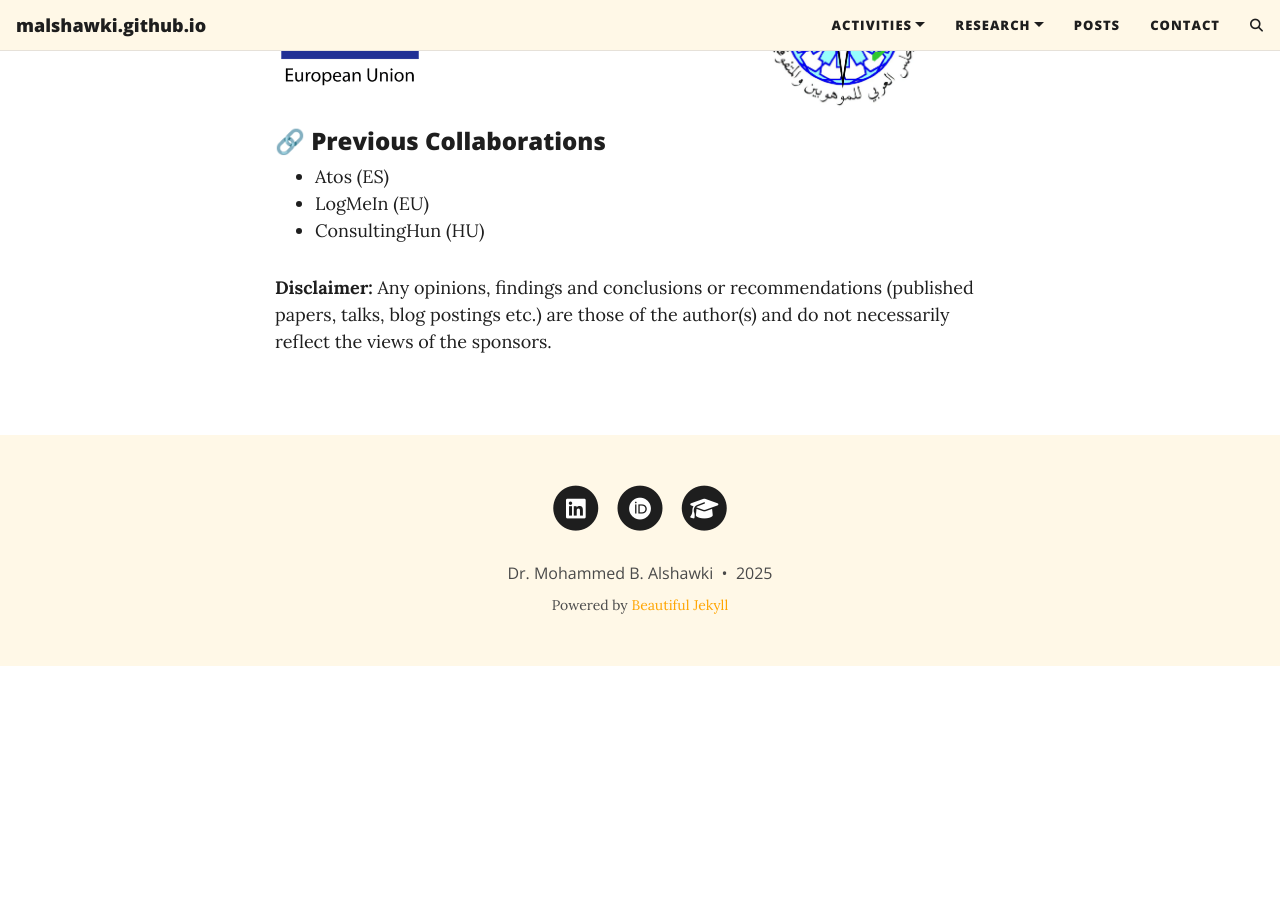
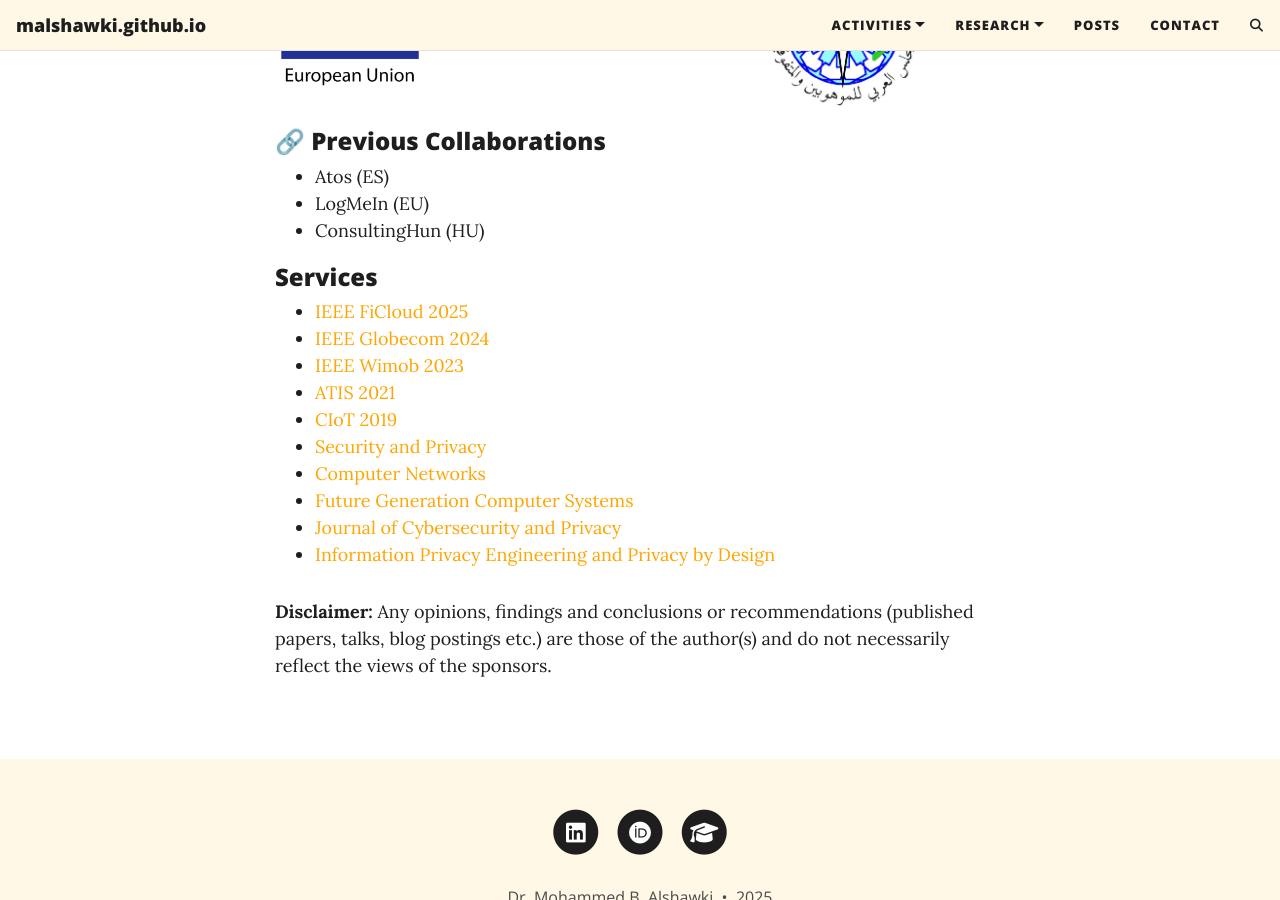
Before and after one commit to malshawki/malshawki.github.io, a Jekyll site: the page built from home.md, in a window 1280 px wide and 900 px high, scrolled down 1827 px. Built offline with Jekyll 4.4.1, drawn with Linux system fonts in a browser that asks for light colours; comment, search, counter and statistics services are not loaded; before the commit the page ends 2493 px from its top, so only the background shows below that.

Commit message:
Update home.md

```diff
--- a/home.md
+++ b/home.md
@@ -64,5 +64,16 @@ I work at the intersection of security, distributed systems, and cryptography wh
 - LogMeIn (EU)
 - ConsultingHun (HU)
 
+### Services
+- <a href="https://ficloud.org/2025/" target="_blank">IEEE FiCloud 2025</a>
+- <a href="https://globecom2024.ieee-globecom.org/" target="_blank">IEEE Globecom 2024</a>
+- <a href="http://www.wimob.org/wimob2023/" target="_blank">IEEE Wimob 2023</a>
+- <a href="https://www.atis2021.conferences.academy/" target="_blank">ATIS 2021</a>
+- [CIoT 2019]()
+- <a href="https://onlinelibrary.wiley.com/journal/24756725" target="_blank">Security and Privacy</a>
+- <a href="https://www.sciencedirect.com/journal/computer-networks" target="_blank">Computer Networks</a>
+- <a href="https://www.sciencedirect.com/journal/future-generation-computer-systems" target="_blank">Future Generation Computer Systems</a>
+- <a href="https://www.mdpi.com/journal/jcp" target="_blank">Journal of Cybersecurity and Privacy</a>
+- <a href="https://www.pearson.com/en-us/subject-catalog/p/information-privacy-engineering-and-privacy-by-design/P200000007406/9780137582341" target="_blank">Information Privacy Engineering and Privacy by Design</a>
 
 **Disclaimer:** Any opinions, findings and conclusions or recommendations (published papers, talks, blog postings etc.) are those of the author(s) and do not necessarily reflect the views of the sponsors.
```
